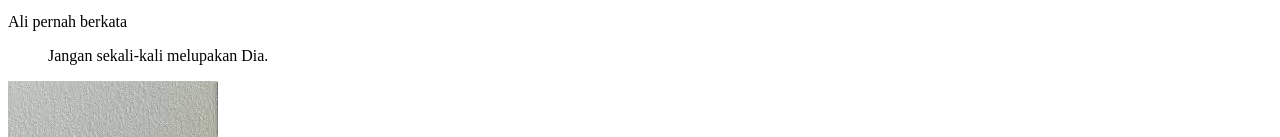
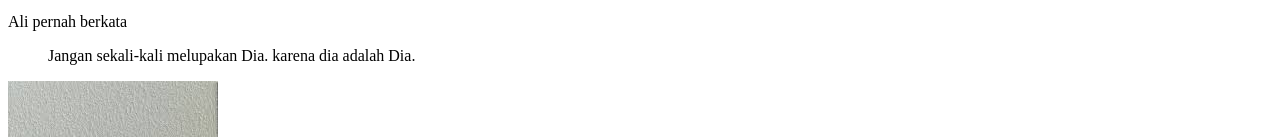
Before and after one commit to FerdinandTJ/AsprakPemweb, a plain HTML site: page index.html in a window 1280 px wide. Shown: the part 449-586 px from the top of the page. Drawn offline with Linux system fonts and the light colour scheme.

Commit message:
add Sentence

```diff
--- a/index.html
+++ b/index.html
@@ -22,6 +22,7 @@
     <p>Ali pernah berkata
         <blockquote>
             Jangan sekali-kali melupakan Dia.
+            karena dia adalah Dia.
         </blockquote>
     </p>
 
```
